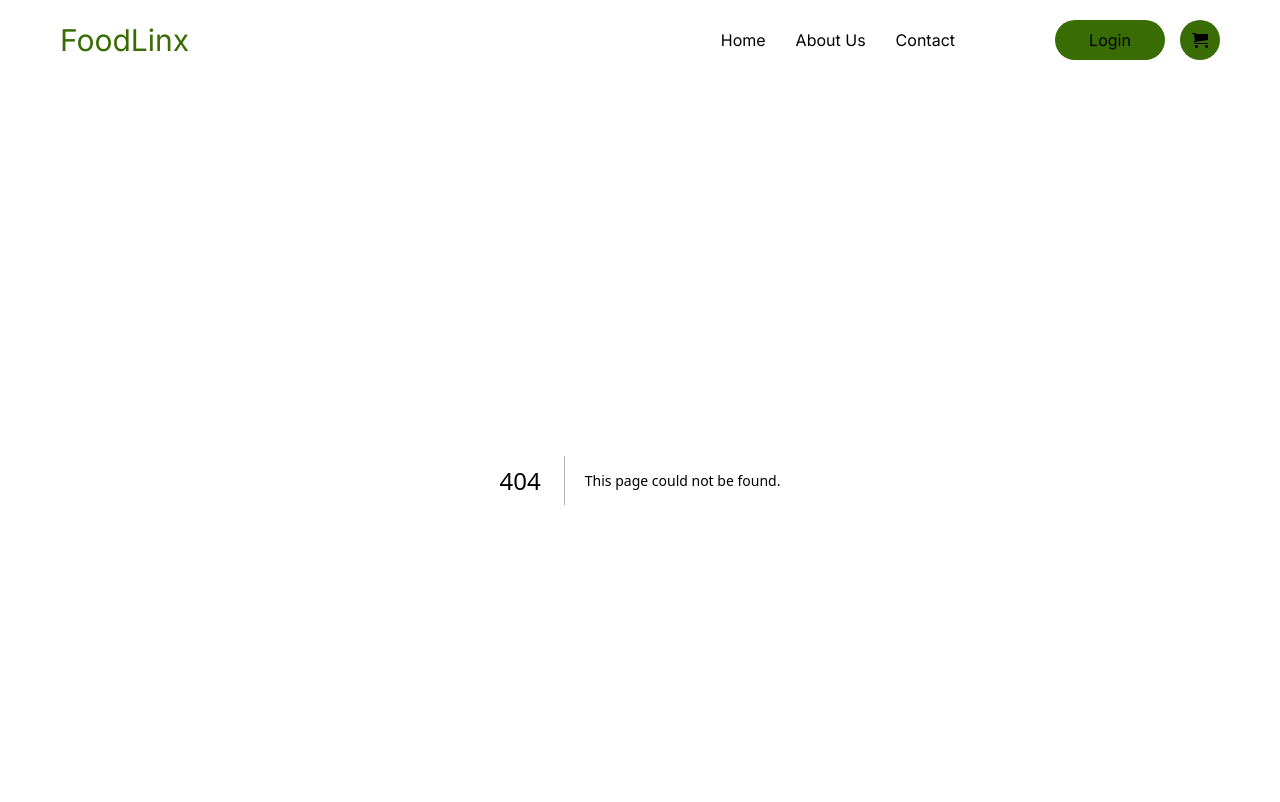
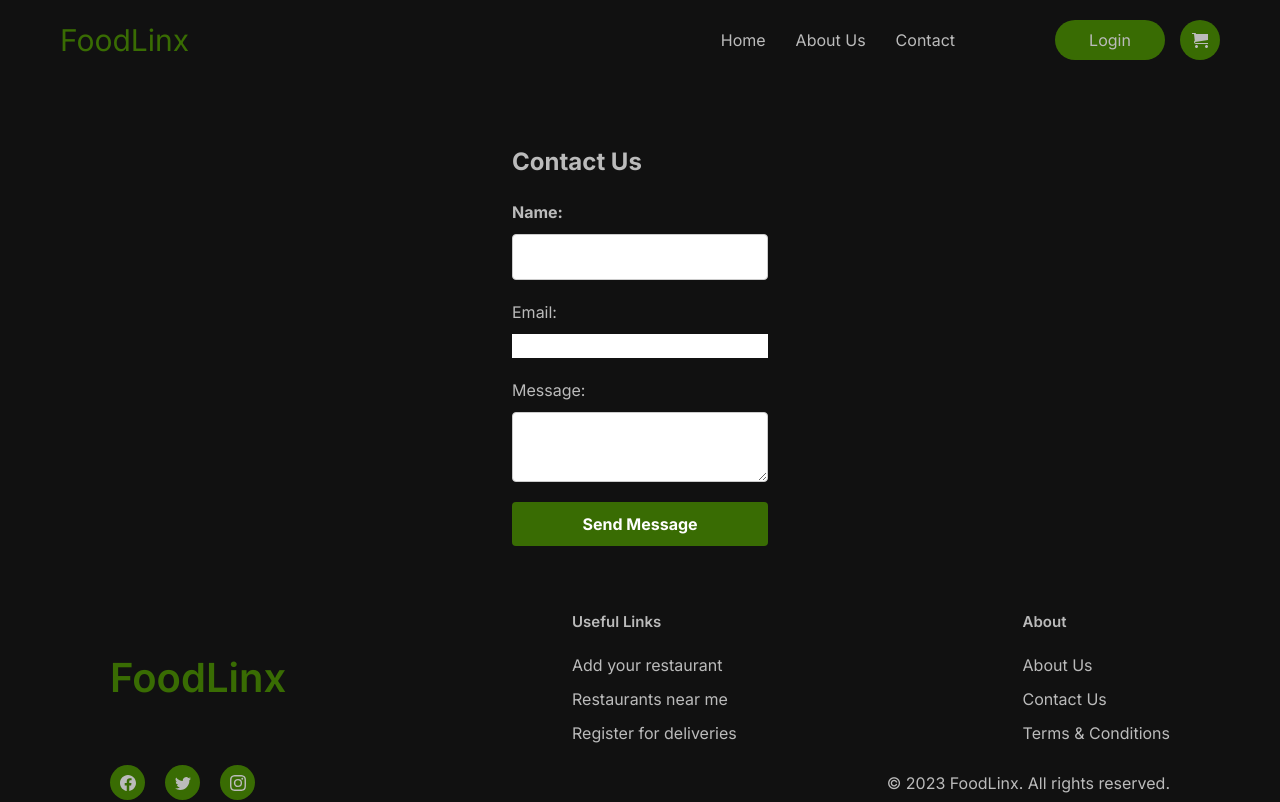
Before and after one commit to FoodLinx/PortfolioProject, a Next.js app in the folder portfolio_project/: page /contact in a window 1280 px wide. Before the commit this address had no page. Shown: the top 802 px of the page. Built offline with nearby package versions, Linux system fonts and the light colour scheme.

Commit message:
added contact page

```diff
--- /dev/null
+++ b/portfolio_project/src/app/contact/contact.module.scss
@@ -0,0 +1,50 @@
+/* ContactPage.module.scss */
+
+.container {
+  // max-width: 1000px;
+  margin: 0 auto;
+  padding: 40px;
+}
+
+.h2 {
+  font-size: 24px;
+  font-weight: bold;
+  margin-bottom: 20px;
+}
+
+.form {
+  display: grid;
+  grid-gap: 20px;
+}
+
+.formGroup {
+  display: grid;
+  grid-gap: 10px;
+}
+
+.label {
+  font-weight: bold;
+}
+
+.input,
+.textarea {
+  width: 100%;
+  padding: 10px;
+  border: 1px solid #ccc;
+  border-radius: 4px;
+}
+
+.submitButton {
+  background-color: #396C03;
+  color: #fff;
+  padding: 10px 20px;
+  border: none;
+  border-radius: 4px;
+  cursor: pointer;
+  font-size: 16px;
+  font-weight: bold;
+}
+
+.submitButton:hover {
+  background-color: #2d5302;
+}
--- /dev/null
+++ b/portfolio_project/src/app/contact/page.js
@@ -0,0 +1,67 @@
+"use client"
+
+import React, { useState } from 'react';
+import contact from './contact.module.scss';
+
+const Contact = () => {
+  const [name, setName] = useState('');
+  const [email, setEmail] = useState('');
+  const [message, setMessage] = useState('');
+
+  const handleSubmit = (e) => {
+    e.preventDefault();
+    // Add code to send the email
+    // You can integrate a backend service or use a library like nodemailer to send the email
+    console.log('Email sent:', name, email, message);
+    // Clear the form fields
+    setName('');
+    setEmail('');
+    setMessage('');
+  };
+
+  return (
+    <div className={contact.container}>
+      <h2 className={contact.h2}>Contact Us</h2>
+      <form className={contact.form} onSubmit={handleSubmit}>
+        <div className={contact.formGroup}>
+          <label
+          className={contact.label}
+          htmlFor="name">Name:</label>
+          <input
+            className={contact.input}
+            type="text"
+            id="name"
+            value={name}
+            onChange={(e) => setName(e.target.value)}
+            required
+          />
+        </div>
+        <div className={contact.formGroup}>
+          <label htmlFor="email">Email:</label>
+          <input
+            type="email"
+            id="email"
+            value={email}
+            onChange={(e) => setEmail(e.target.value)}
+            required
+          />
+        </div>
+        <div className={contact.formGroup}>
+          <label htmlFor="message">Message:</label>
+          <textarea
+            className={contact.textarea}
+            id="message"
+            value={message}
+            onChange={(e) => setMessage(e.target.value)}
+            required
+          ></textarea>
+        </div>
+        <button type="submit" className={contact.submitButton}>
+          Send Message
+        </button>
+      </form>
+    </div>
+  );
+};
+
+export default Contact;
--- a/portfolio_project/src/components/Navbar/Navbar.js
+++ b/portfolio_project/src/components/Navbar/Navbar.js
@@ -26,7 +26,7 @@ export const Navbar = () => {
             About Us
           </Link>
           <Link
-          href='/'
+          href='/contact'
           >
             Contact
           </Link>
```
